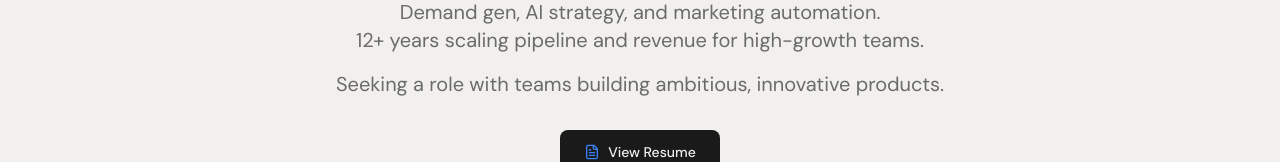
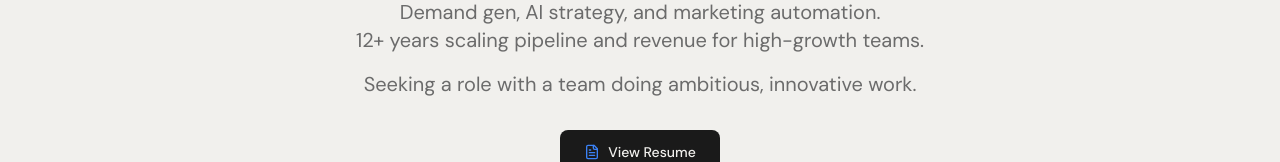
Before and after one commit to JsonGallagher/jason-gallagher-portfolio, a React (Vite) app: page / in a window 1280 px wide. Shown: the part 414-576 px from the top of the page. Built offline with nearby package versions, Linux system fonts and the light colour scheme; no server answers.

Commit message:
final subheadline tweak

```diff
--- a/src/components/Hero.jsx
+++ b/src/components/Hero.jsx
@@ -72,7 +72,7 @@ export default function Hero() {
         <br />
         12+ years scaling pipeline and revenue for high-growth teams.
         <span className="block mt-4">
-          Seeking a role with teams building ambitious, innovative products.
+          Seeking a role with a team doing ambitious, innovative work.
         </span>
       </motion.p>
 
```
